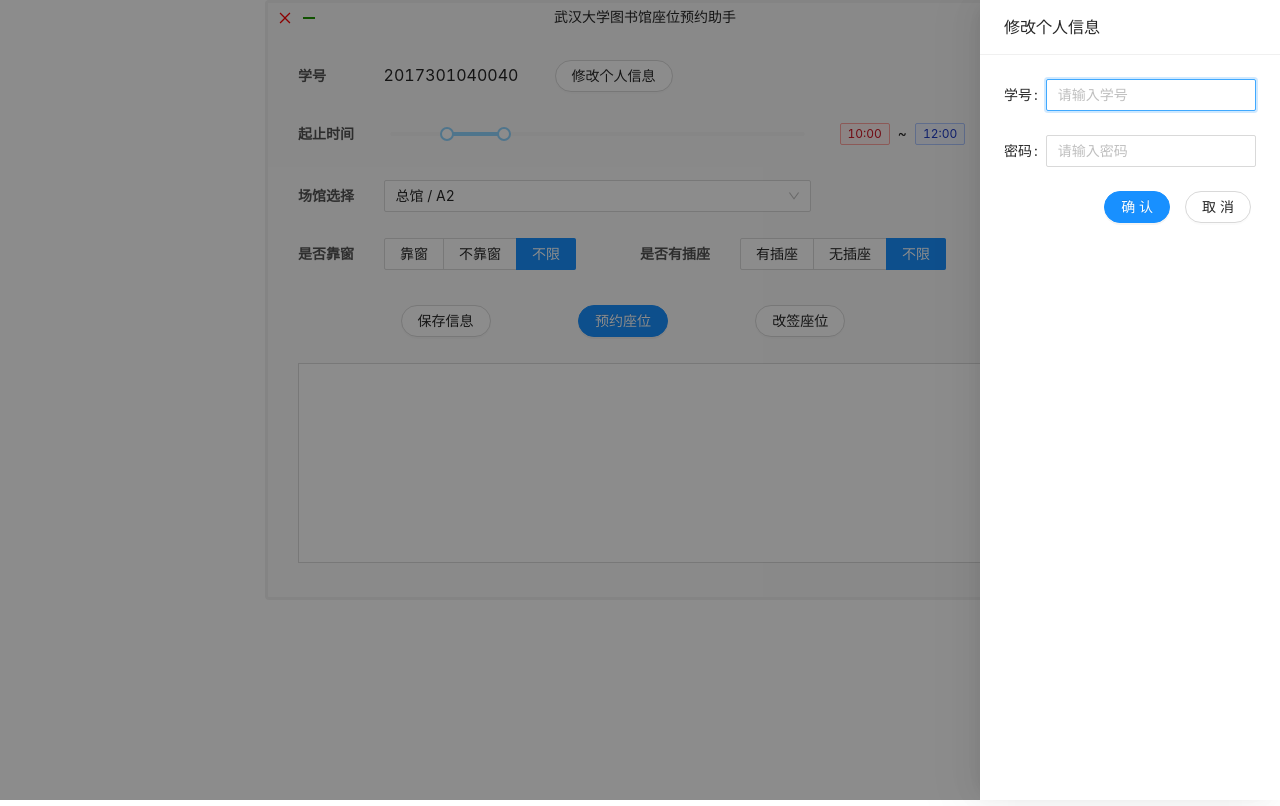
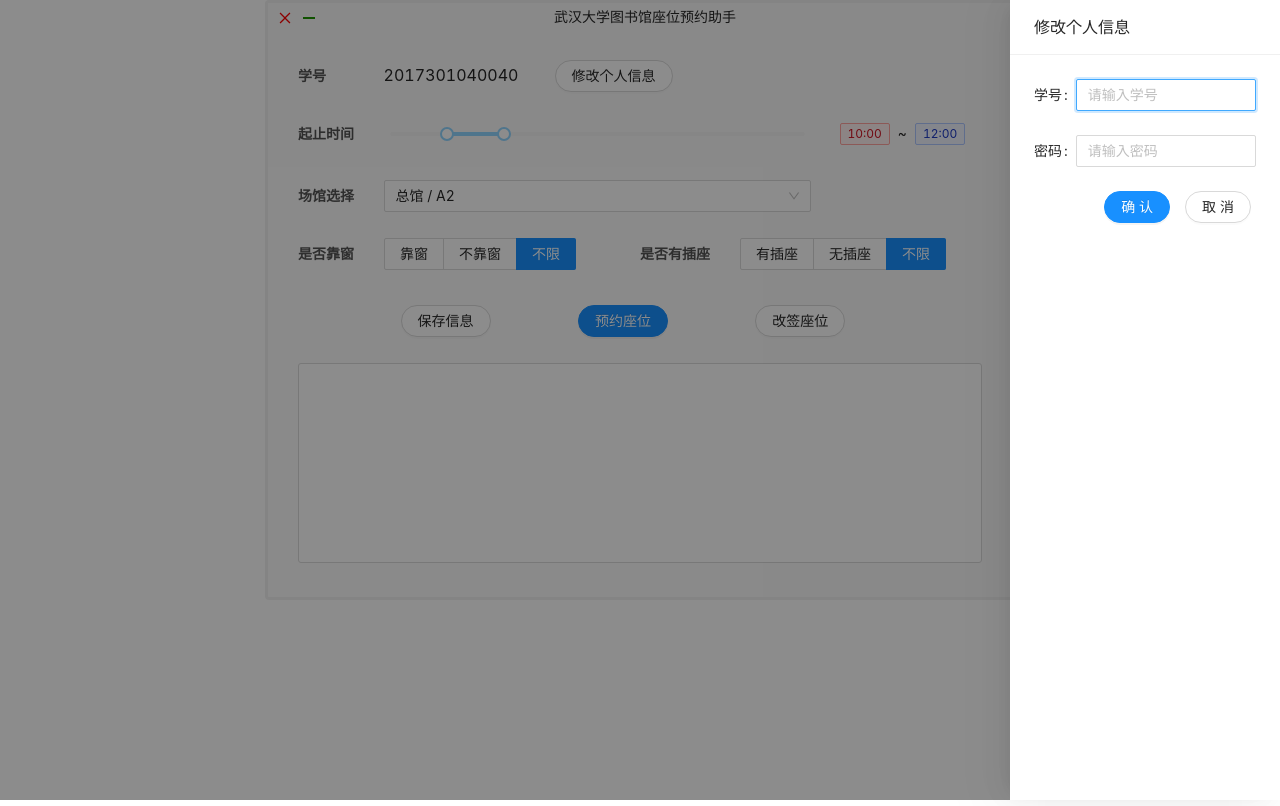
Before and after one commit to idocx/WHU-lib-res-frontend, a React (Create React App) app: page / in a window 1280 px wide. Both pictures are taken after a click on the button "修改个人信息". Built offline with nearby package versions, Linux system fonts and the light colour scheme.

Commit message:
enable global custom scrollbar

```diff
--- a/src/app.jsx
+++ b/src/app.jsx
@@ -10,8 +10,8 @@ import UserInfoComponent from "./userInfo";
 import ResTimeSlider from "./time";
 import LibRoomCascader from "./libRoom";
 import SeatOptionRadios from "./seatOption";
-import OperationButtons from "./operationButton";
-import NoticeArea from "./noticeArea";
+import OperationButtons from "./operation";
+import NoticeArea from "./notice";
 
 const FormItem = Form.Item;
 
@@ -67,6 +67,26 @@ const options = {
         {
           value: 12,
           label: "A2"
+        },
+        {
+          value: 13,
+          label: "A3"
+        },
+        {
+          value: 14,
+          label: "A4"
+        },
+        {
+          value: 15,
+          label: "A5"
+        },
+        {
+          value: 16,
+          label: "E1"
+        },
+        {
+          value: 17,
+          label: "E2"
         }
       ]
     },
@@ -79,6 +99,10 @@ const options = {
           label: "不知道"
         }
       ]
+    },
+    {
+      value: 2,
+      label: "不限场馆"
     }
   ],
   windowOptions: [
@@ -93,6 +117,7 @@ const options = {
   ]
 }
 
+// TODO: Backend
 function getDefaultValue() {
   return defaultValues;
 }
@@ -103,12 +128,12 @@ export default function App() {
 
   const writeMessage = (message) => {
     setText(
-      text + (text.trim() ? "\n" : "") + message
+      text + (text ? "\n" : "") + message
     );
   }
 
+  // TODO: Backend
   const handleFinish = (values) => {
-    console.log(values);
     writeMessage(JSON.stringify(values));
   }
 
@@ -120,7 +145,7 @@ export default function App() {
         initialValues={defaultValues}
         onFinish={handleFinish}
       >
-        <AppBody>
+        <AppBody id="app">
           <FormItem
             name="userInfo"
           >
@@ -147,7 +172,7 @@ export default function App() {
             />
           </FormItem>
           <FormItem
-            name="buttons"
+            name="operation"
           >
             <OperationButtons />
           </FormItem>
--- a/src/index.jsx
+++ b/src/index.jsx
@@ -25,6 +25,21 @@ const Style = createGlobalStyle`
     width: 750px;
     margin: auto;
   }
+
+  // style of scroll bar
+  ::-webkit-scrollbar-track {
+    background-color: none;
+  }
+  ::-webkit-scrollbar-thumb {
+    border-radius: 5px;
+    background-color: #e5e5e5;
+  }
+  ::-webkit-scrollbar-thumb:hover {
+    background-color: #46a6ff;
+  }
+  ::-webkit-scrollbar {
+    width: 7px;
+  }
 `;
 
 const title = "武汉大学图书馆座位预约助手";
--- a/src/libRoom.jsx
+++ b/src/libRoom.jsx
@@ -1,8 +1,14 @@
-import React from "react";
+import React, { useRef, useState } from "react";
 
 import { Cascader, Row, Col } from 'antd';
 
 import "antd/dist/antd.css";
+
+import styled from "styled-components";
+
+const ScrollCascader = styled(Cascader)`
+  width: 100%;
+`;
 
 export default function LibRoomCascader({ value, id, onChange, libRoomOptions }) {
   return (
@@ -13,7 +19,7 @@ export default function LibRoomCascader({ value, id, onChange, libRoomOptions })
         </label>
       </Col>
       <Col span={15}>
-        <Cascader
+        <ScrollCascader
           id={id}
           expandTrigger="hover"
           placeholder="请选择"
@@ -22,7 +28,6 @@ export default function LibRoomCascader({ value, id, onChange, libRoomOptions })
           onChange={ (values) => {
             onChange({ lib: values[0], room: values[1] })
           }}
-        style={{ width: "100%" }}
         />
       </Col>
     </Row>
--- a/src/noticeArea.jsx
+++ b/src/notice.jsx
@@ -1,4 +1,4 @@
-import React, { useEffect, useRef } from "react";
+import React, { useState, useEffect, useRef } from "react";
 
 import "antd/dist/antd.css";
 
@@ -10,34 +10,37 @@ const NoticeArea = styled.div`
   min-height: 200px;
   background-color: #ffffff;
   border: 1px solid #d9d9d9;
+  border-radius: 3px;
   overflow-y: scroll;
   user-select: text;
-  padding: 5px;
+  padding: 2px 6px;
   white-space: pre-wrap;
 
-  ::-webkit-scrollbar-track {
-    -webkit-box-shadow: inset 0 0 3px rgba(0,0,0,0.1);
-    border-radius: 3px;
-    background-color: #fefefe;
-  }
   ::-webkit-scrollbar-thumb {
-    background-color: #0ae;
-    border-radius: 4px;
-    background-color: #1890ff;
-  }
-  ::-webkit-scrollbar {
-    width: 4px;
-    background-color: #F5F5F5;
+    background-color: ${props => props.isActive ? "#e5e5e5" : "none"};
   }
 `;
 
 export default function Notice({ text, id }) {
   const maxCharNumber = 10000;
-  var noticeRef = useRef(null);
+  var noticeRef = useRef(null),
+      timeOutRef = useRef(null);
+  const [ isActive, setActive ] = useState(true);
 
   // limit text length
   const processText = (text) => {
     return text.slice(-maxCharNumber);
+  }
+
+  const handleScroll = () => {
+    if (timeOutRef !== null) {
+      clearTimeout(timeOutRef);
+    }
+    setActive(true);
+    timeOutRef = setTimeout(() => {
+      setActive(false);
+      timeOutRef = null;
+    }, 3000);
   }
 
   // scroll the area to the correct place
@@ -51,6 +54,8 @@ export default function Notice({ text, id }) {
     <NoticeArea
       id={id}
       ref={(area) => noticeRef = area}
+      isActive={isActive}
+      onScroll={handleScroll}
       dangerouslySetInnerHTML={{ __html: processText(text) }}
     />
   )
--- a/src/userInfo.jsx
+++ b/src/userInfo.jsx
@@ -84,7 +84,7 @@ function EditUserInfoDrawer({ visible, closeEditDrawer, onChange }) {
     visible={visible}
     afterVisibleChange={handleVisibleChange}
     getContainer={document.getElementById("root")}
-    width={300}
+    width={270}
   >
     <Form
       hideRequiredMark
```
Also changed, not shown: src/operation.jsx (renamed from src/operationButton.jsx). Lines whose indentation alone changed are shown as unchanged.
